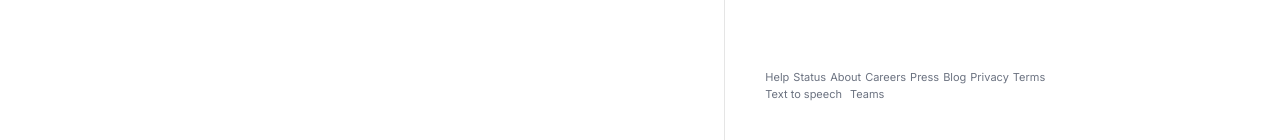
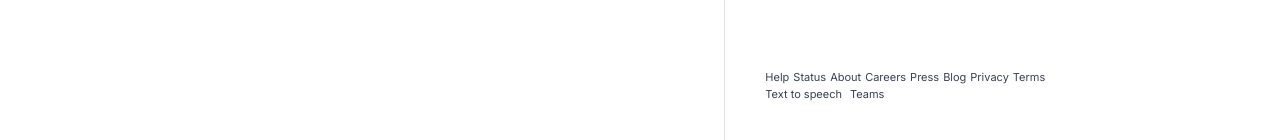
Before and after one commit to 52-Hertz-Mind/medium-clone, a Next.js app: page /1 in a window 1280 px wide. Shown: the part 678-818 px from the top of the page. Built offline with nearby package versions, Linux system fonts and the light colour scheme.

Commit message:
[#5-UPDATE] footer text color

```diff
--- a/src/app/(components)/Footer-sidebar.tsx
+++ b/src/app/(components)/Footer-sidebar.tsx
@@ -1,39 +1,39 @@
 function FooterSidebar() {
   return (
-    <div className="flex flex-wrap w-72 items-start text-[11px]">
-      <div className="flex">
+    <div className="flex flex-wrap w-72 items-start text-[11px] ">
+      <div className="flex ">
         <div className="mr-1">
-          <a className="cursor-pointer text-gray-500 ">Help</a>
+          <a className="cursor-pointer text-gray-700 ">Help</a>
         </div>
         <div className="mr-1">
-          <a className="cursor-pointer text-gray-500 ">Status</a>
+          <a className="cursor-pointer text-gray-700 ">Status</a>
         </div>
         <div className="mr-1">
-          <a className="cursor-pointer text-gray-500 ">About</a>
+          <a className="cursor-pointer text-gray-700 ">About</a>
         </div>
         <div className="mr-1">
-          <a className="cursor-pointer text-gray-500 ">Careers</a>
+          <a className="cursor-pointer text-gray-700 ">Careers</a>
         </div>
         <div className="mr-1">
-          <a className="cursor-pointer text-gray-500 ">Press</a>
+          <a className="cursor-pointer text-gray-700 ">Press</a>
         </div>
         <div className="mr-1">
-          <a className="cursor-pointer text-gray-500 ">Blog</a>
+          <a className="cursor-pointer text-gray-700 ">Blog</a>
         </div>
         <div className="mr-1">
-          <a className="cursor-pointer text-gray-500 ">Privacy</a>
+          <a className="cursor-pointer text-gray-700 ">Privacy</a>
         </div>
         <div className="mr-1">
-          <a className="cursor-pointer text-gray-500 ">Terms</a>
+          <a className="cursor-pointer text-gray-700 ">Terms</a>
         </div>
       </div>
 
       <div className="flex">
         <div className="mr-2">
-          <a className="cursor-pointer text-gray-500 ">Text to speech</a>
+          <a className="cursor-pointer text-gray-700 ">Text to speech</a>
         </div>
         <div className="mr-2">
-          <a className="cursor-pointer text-gray-500 ">Teams</a>
+          <a className="cursor-pointer text-gray-700 ">Teams</a>
         </div>
       </div>
     </div>
```
